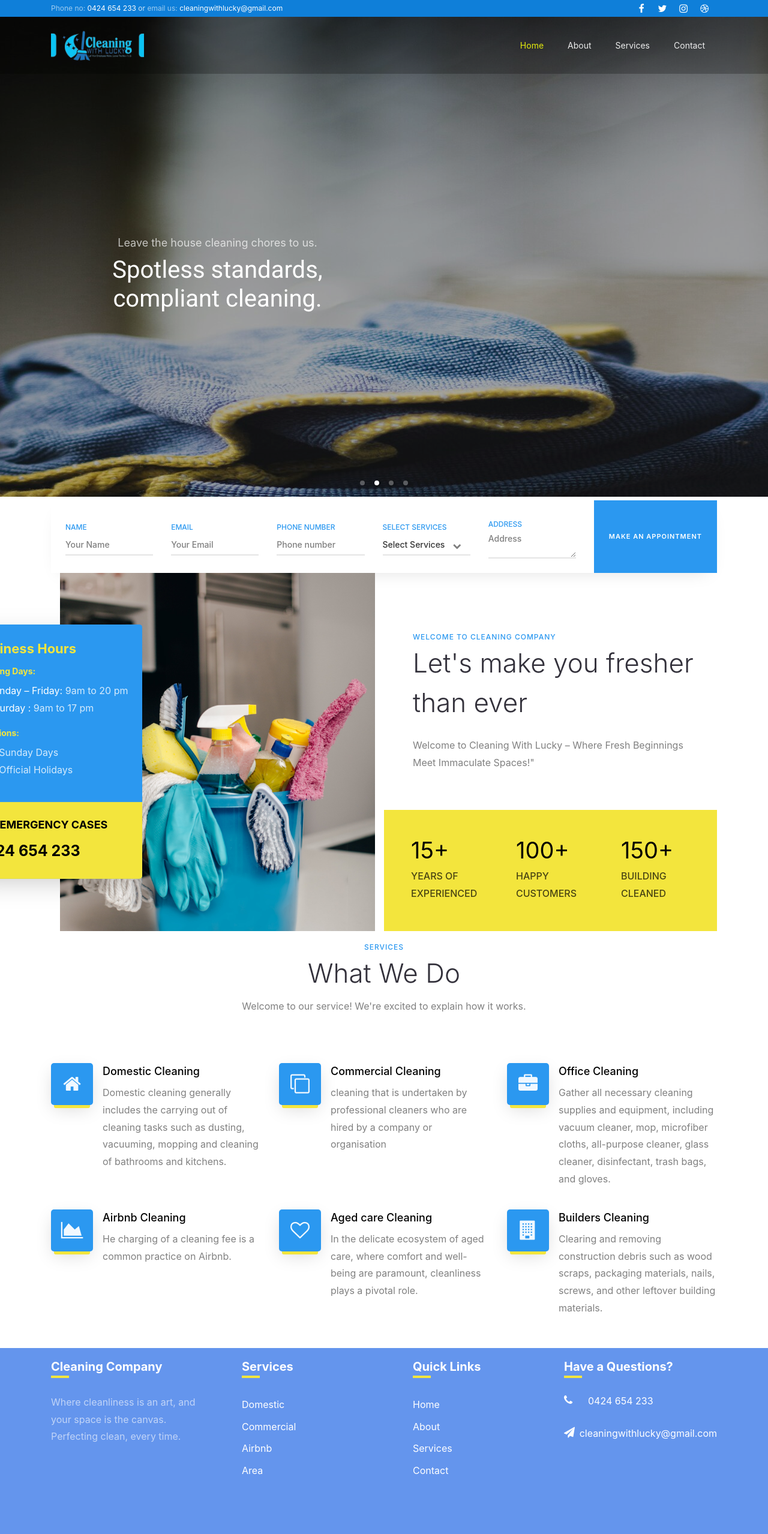
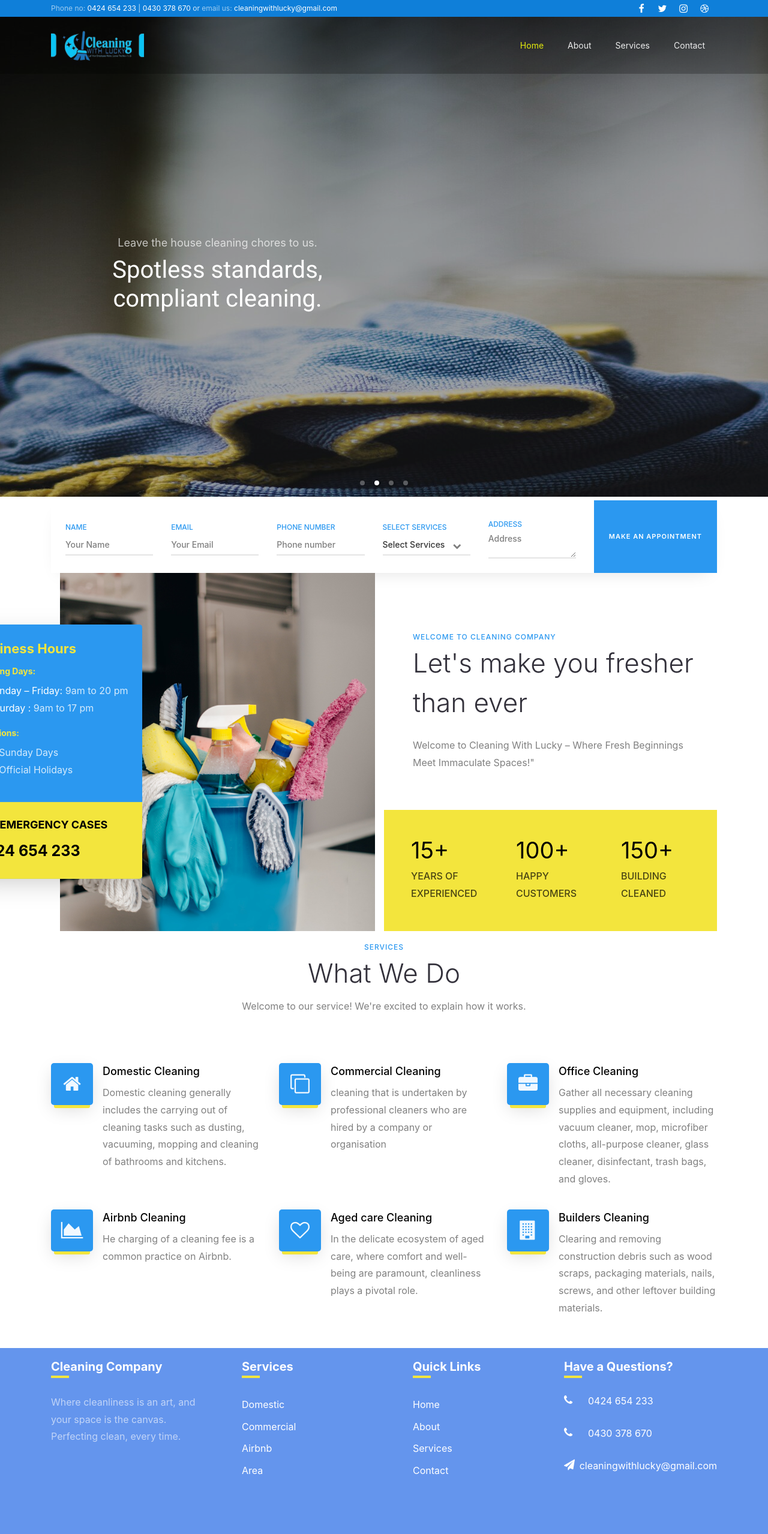
Before and after one commit to manpreet7073/lucky, a React (Create React App) app in the folder lucky_cleaning/: page / in a window 1280 px wide. Shown: the top 2557 px of the page at 60% size. Built offline with nearby package versions, Linux system fonts and the light colour scheme; the HTML template or start-up script is replaced by a standard one.

Commit message:
add-new-number

```diff
--- a/lucky_cleaning/src/components/Contact.js
+++ b/lucky_cleaning/src/components/Contact.js
@@ -138,7 +138,8 @@ function Contact() {
                                             <div className="text">
                                                 <p>
                                                     <span>Phone:</span>{' '}
-                                                    <a href="tel://0424 654 233">0424 654 233</a>
+                                                    <a href="tel://0424-654-233">0424 654 233</a><br />
+                                                    &nbsp;&nbsp;&nbsp;&nbsp;&nbsp;&nbsp;&nbsp;&nbsp;&nbsp;&nbsp;&nbsp;&nbsp;&nbsp;&nbsp;<a href="tel://0430-378-670">0430 378 670</a>
                                                 </p>
                                             </div>
                                         </div>
--- a/lucky_cleaning/src/components/Footer.js
+++ b/lucky_cleaning/src/components/Footer.js
@@ -40,6 +40,7 @@ function Footer() {
               <ul>
                 {/* <li><span className="icon fa fa-map-marker"></span><span className="text">57 Bruce St Rye, Victoria (Australia) 3941</span></li> */}
                 <li><a href="tel:0424-654-233"><span className="icon fa fa-phone"></span><span className="text">0424 654 233</span></a></li>
+                <li><a href="tel:0430-378-670"><span className="icon fa fa-phone"></span><span className="text">0430 378 670</span></a></li>
                 <li><a href="mailto:cleaningwithlucky@gmail.com"><span className="icon fa fa-paper-plane"></span><span className="text">cleaningwithlucky@gmail.com</span></a></li>
               </ul>
             </div>
--- a/lucky_cleaning/src/components/Header.js
+++ b/lucky_cleaning/src/components/Header.js
@@ -15,7 +15,7 @@ function Header() {
 			<div className="container">
 				<div className="row justify-content-between">
 						<div className="col-12 col-md d-flex align-items-center">
-							<p className="mb-0 phone"><span className="mailus">Phone no:</span> <a href="tel:0424-654-233">0424 654 233</a> or <span className="mailus">email us:</span> <a href="mailto:cleaningwithlucky@gmail.com">cleaningwithlucky@gmail.com</a></p>
+							<p className="mb-0 phone"><span className="mailus">Phone no:</span> <a href="tel:0424-654-233">0424 654 233</a> | <a href="tel:0430-378-670">0430 378 670</a>  or <span className="mailus">email us:</span> <a href="mailto:cleaningwithlucky@gmail.com">cleaningwithlucky@gmail.com</a></p>
 						</div>
 						<div className="col-12 col-md d-flex justify-content-md-end">
 							<div className="social-media">
```
